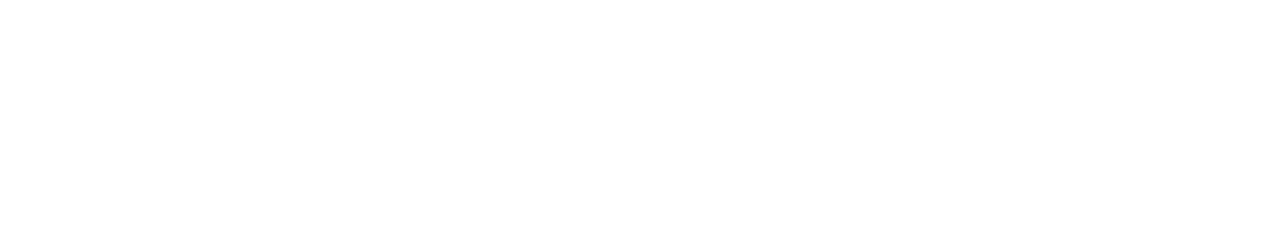
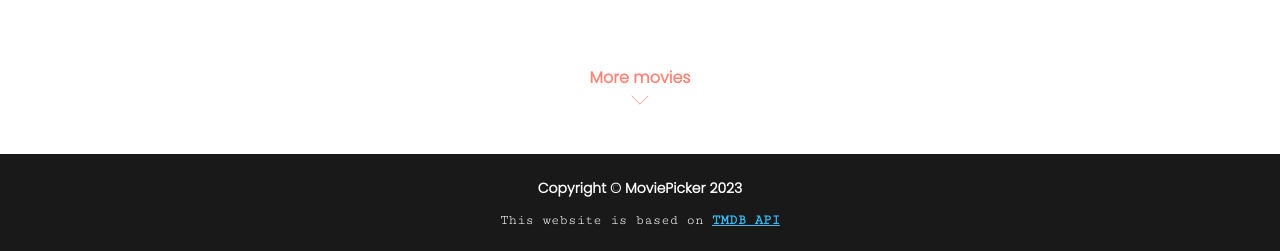
Before and after one commit to vishal-kumaar/moviespicker, a React (Create React App) app: page / in a window 1280 px wide. Shown: the part 2874-3125 px from the top of the page. Before the commit the page ends 2936 px from the top, so only its background shows below. Built offline with nearby package versions, Linux system fonts and the light colour scheme; a web font is replaced by a local one.

Commit message:
Create component - Footer

```diff
--- a/src/App.js
+++ b/src/App.js
@@ -1,5 +1,6 @@
 import React from "react";
 import Navbar from "./components/Navbar";
+import Footer from "./components/Footer";
 import Home from "./pages/Home";
 
 function App() {
@@ -7,6 +8,7 @@
     <>
       <Navbar />
       <Home />
+      <Footer />
     </>
   );
 }
--- /dev/null
+++ b/src/components/Footer.js
@@ -0,0 +1,15 @@
+import React from "react";
+
+export default function Footer() {
+  return (
+    <footer className="bg-[#1A1919] text-white text-center py-6">
+      <p className="font-poppins font-semibold mb-3 text-sm">Copyright &copy; MoviePicker 2023</p>
+      <p className="font-mono text-sm">
+        This website is based on {" "}
+        <a href="https://developer.themoviedb.org/reference/intro/getting-started" target="_blank" rel='noreferrer' className="underline text-sky-400 font-semibold">
+          TMDB API
+        </a>
+      </p>
+    </footer>
+  );
+}
--- a/src/pages/Home/index.js
+++ b/src/pages/Home/index.js
@@ -4,6 +4,7 @@
 import ActionMovies from "./sections/ActionMovie";
 import SciFiMovies from "./sections/SciFiMovies";
 import RomanticMovies from "./sections/RomanticMovies";
+import moreIcon from "../../assets/icons/more.svg";
 
 export default function Home() {
   return (
@@ -13,6 +14,12 @@
       <ActionMovies />
       <SciFiMovies />
       <RomanticMovies />
+      <div className="mx-auto w-fit mb-10">
+        <button className="text-[#ff8478] hover:bg-[#FFF0EF] font-bold font-poppins rounded-2xl px-6 py-1 flex flex-col items-center">
+          <p className="text-base">More movies</p>
+          <img src={moreIcon} alt="" className="w-5" />
+        </button>
+      </div>
     </>
   );
 }
```
Also changed, not shown: src/assets/icons/more.svg (added).
